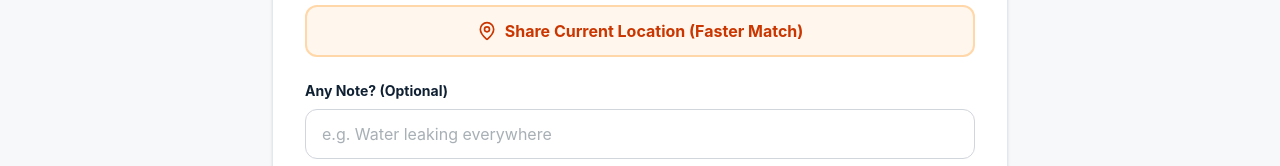
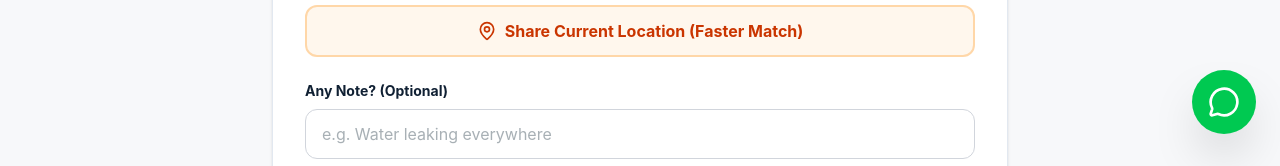
Before and after one commit to Priyanka-meena85/kaammitra, a React app in the folder frontend/: page /emergency in a window 1280 px wide. Shown: the part 634-800 px from the top of the page. Built offline with nearby package versions, Linux system fonts and the light colour scheme; no server answers; the HTML template or start-up script is replaced by a standard one.

Commit message:
Add WhatsApp support button and update emergency numbers

```diff
--- a/frontend/src/App.jsx
+++ b/frontend/src/App.jsx
@@ -2,6 +2,7 @@ import React from 'react';
 import { BrowserRouter as Router, Routes, Route } from 'react-router-dom';
 import Navbar from './components/Navbar';
 import Footer from './components/Footer';
+import FloatingWhatsApp from './components/FloatingWhatsApp';
 
 // Pages
 import Home from './pages/Home';
@@ -61,6 +62,7 @@ function App() {
             <Route path="/admin" element={<AdminDashboard />} />
           </Routes>
         </main>
+        <FloatingWhatsApp />
         <Footer />
       </div>
     </Router>
--- /dev/null
+++ b/frontend/src/components/FloatingWhatsApp.jsx
@@ -0,0 +1,18 @@
+import React from 'react';
+import { MessageCircle } from 'lucide-react';
+
+const FloatingWhatsApp = () => {
+  return (
+    <a
+      href="https://wa.me/918503996575?text=Hi,%20I%20need%20help%20with%20KaamMitra."
+      target="_blank"
+      rel="noreferrer"
+      className="fixed bottom-6 right-6 bg-green-500 hover:bg-green-600 text-white p-4 rounded-full shadow-2xl transition-transform hover:scale-110 z-50 flex items-center justify-center animate-bounce"
+      aria-label="WhatsApp Support"
+    >
+      <MessageCircle size={32} />
+    </a>
+  );
+};
+
+export default FloatingWhatsApp;
--- a/frontend/src/pages/Emergency.jsx
+++ b/frontend/src/pages/Emergency.jsx
@@ -54,9 +54,9 @@ const Emergency = () => {
     if (!formData.service) return toast.error('Select a service first');
 
     if (type === 'call') {
-      window.open('tel:18001234567', '_self');
-    } else {
-      window.open('https://wa.me/919876543210?text=I%20need%20emergency%20help%20for%20' + formData.service, '_blank');
+      window.open('tel:+918503996575', '_self');
+    } else if (type === 'wa') {
+      window.open('https://wa.me/918503996575?text=I%20need%20emergency%20help%20for%20' + formData.service, '_blank');
     }
   };
 
--- a/frontend/src/pages/Services.jsx
+++ b/frontend/src/pages/Services.jsx
@@ -167,13 +167,13 @@ const Services = () => {
 
           <div className="flex flex-col sm:flex-row justify-center gap-4">
             <a
-              href="tel:+919999999999"
+              href="tel:+918503996575"
               className="flex items-center justify-center gap-3 bg-primary hover:bg-primary-hover text-white px-8 py-4 rounded-xl font-bold text-lg shadow-lg transition-all"
             >
               <Phone size={24} /> Call Support
             </a>
             <a
-              href="https://wa.me/919999999999?text=Hi,%20I%20need%20help%20finding%20a%20service."
+              href="https://wa.me/918503996575?text=Hi,%20I%20need%20help%20finding%20a%20service."
               target="_blank"
               rel="noreferrer"
               className="flex items-center justify-center gap-3 bg-accent-green hover:bg-accent-green text-white px-8 py-4 rounded-xl font-bold text-lg shadow-lg transition-all"
```
